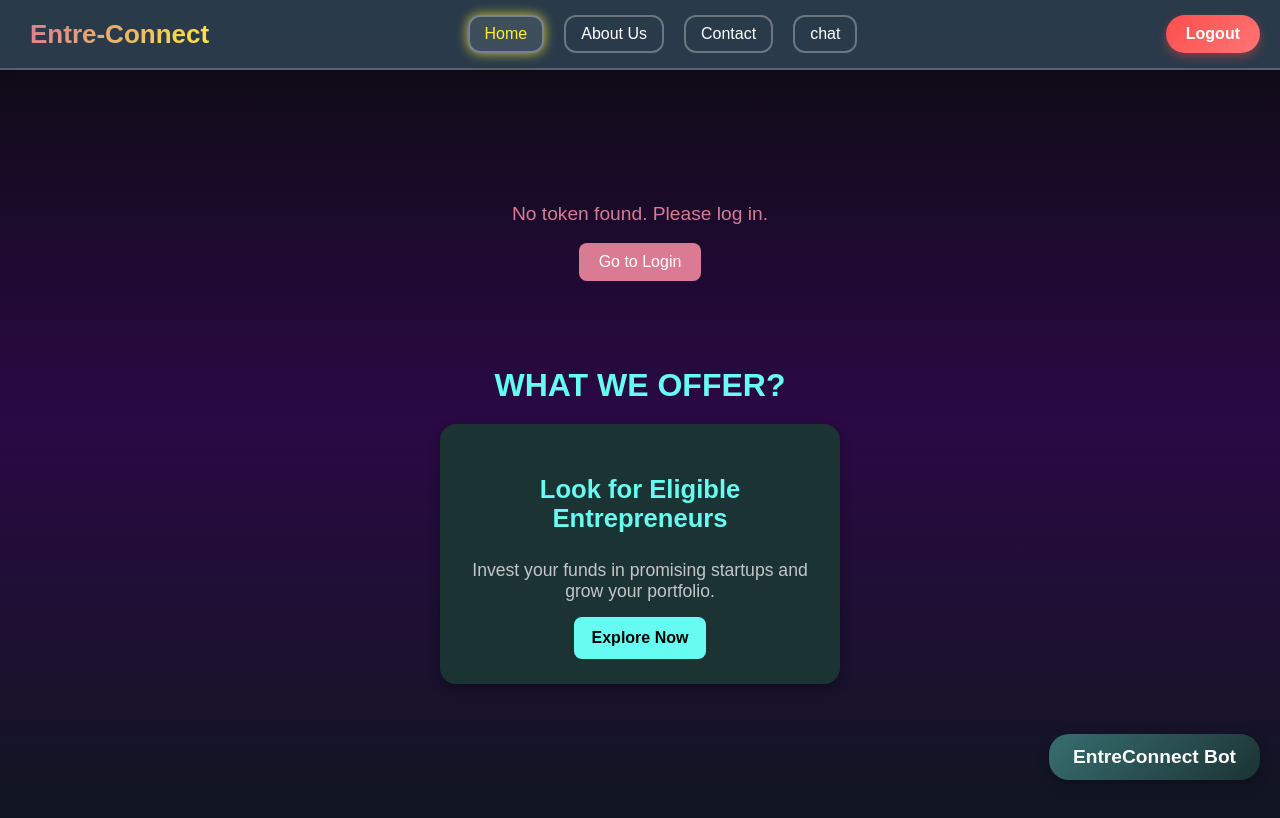
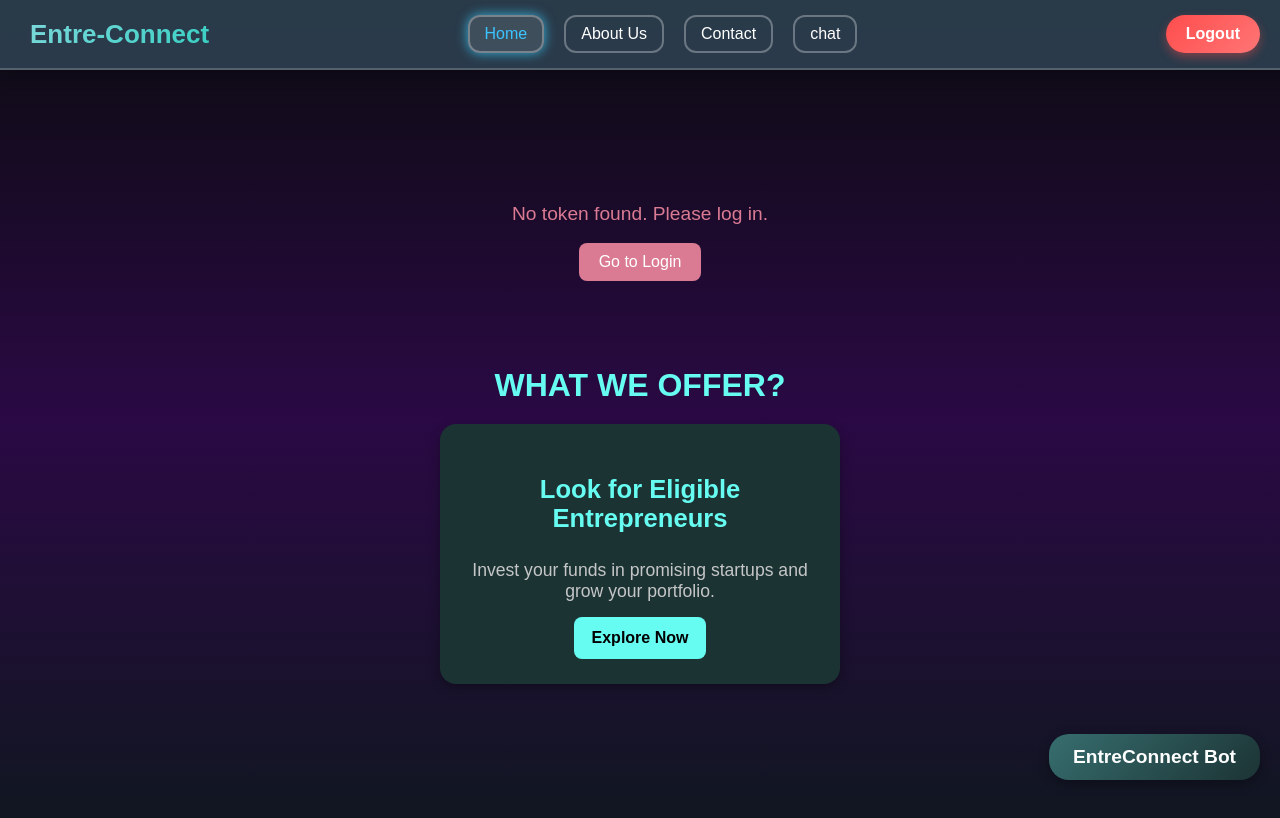
Before and after one commit to vidhipec27/e-summit-hacky, a React (Vite) app in the folder frontend/: page /Home/investor in a window 1280 px wide. In both pictures the pointer is over the button "Home". Shown: the top 818 px of the page. Built offline with nearby package versions, Linux system fonts and the light colour scheme.

Commit message:
navbar redesign

```diff
--- a/frontend/src/components/Navbar.css
+++ b/frontend/src/components/Navbar.css
@@ -22,7 +22,7 @@
 .logo {
   font-size: 26px;
   font-weight: bold;
-  background: linear-gradient(135deg, #DA7B93, #ffeb3b);
+  background: linear-gradient(135deg, #7bd8da, #38cfc3);
   -webkit-background-clip: text;
   -webkit-text-fill-color: transparent;
   cursor: pointer;
@@ -55,8 +55,8 @@
 
 /* Hover Effect with Neon Glow */
 .nav-links button:hover {
-  color: #ffeb3b;
-  box-shadow: 0px 0px 12px rgba(255, 235, 59, 0.8);
+  color: #3bc4ff;
+  box-shadow: 0px 0px 12px rgba(59, 206, 255, 0.8);
   background: rgba(255, 255, 255, 0.1);
 }
 
```
